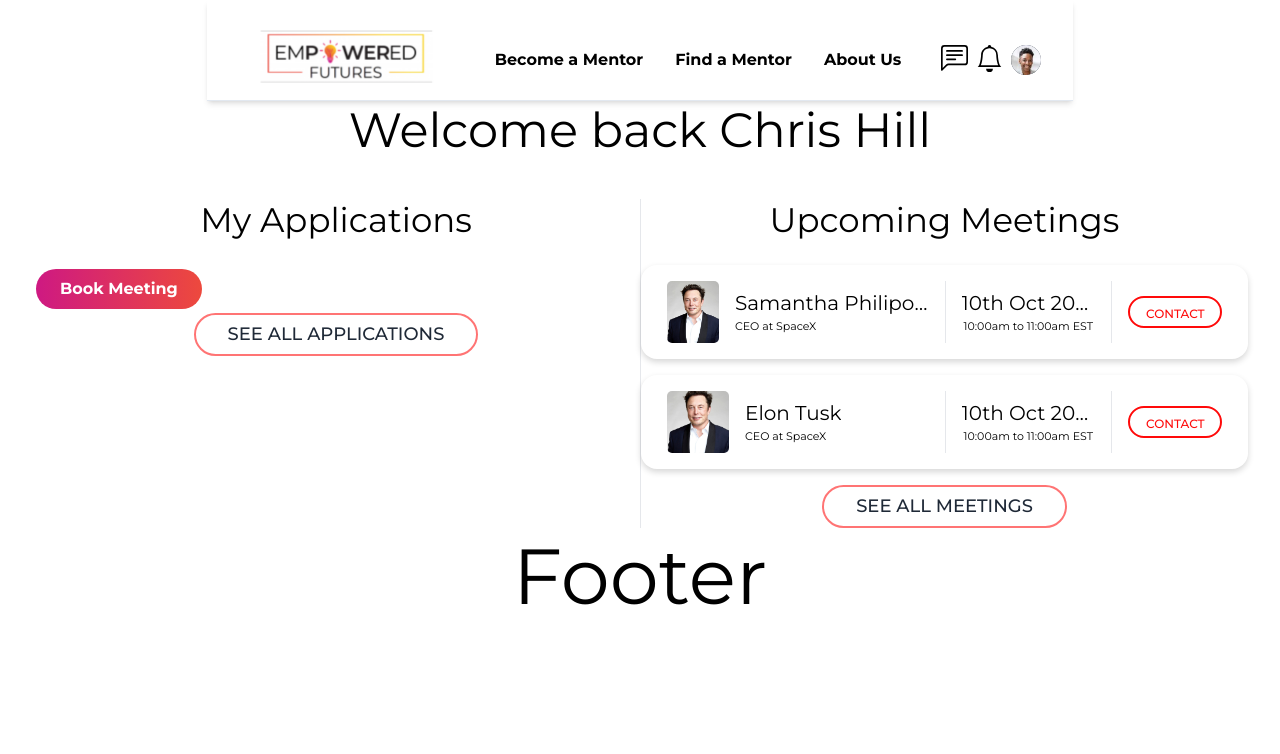
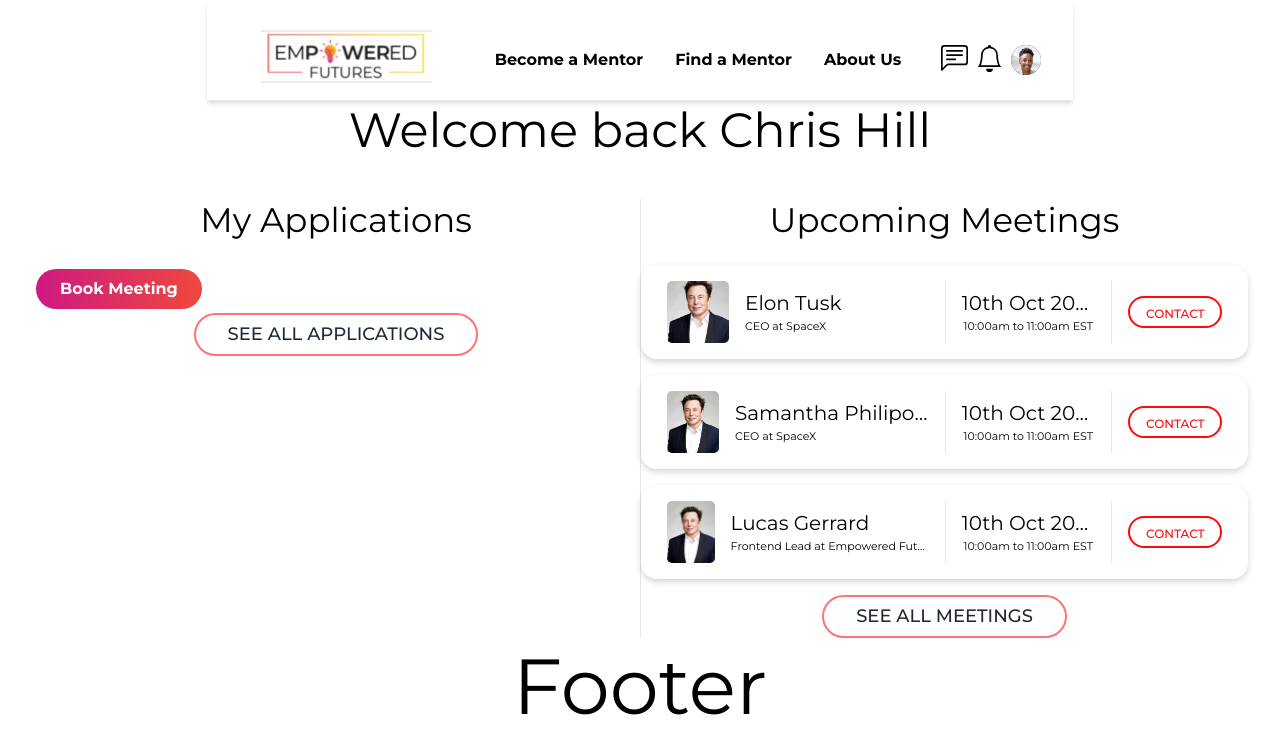
Before and after one commit to JasonXB/EF_Clone, a Next.js app: page /mentee in a window 1280 px wide. Shown: the top 754 px of the page. Built offline with nearby package versions, Linux system fonts and the light colour scheme; what tw-elements would draw is missing.

Commit message:
Added alt text in case no meetings are scheduled

```diff
--- a/pages/mentee/index.tsx
+++ b/pages/mentee/index.tsx
@@ -11,7 +11,7 @@ There are 3 possible status values for application status
 3) Application Sent (Assumption**)
 If this assumption is incorrect, contact Jason B for a hotfix
 */
-
+interface meetingLi { mentorName: string; mentorPosition: string; date: string; time: string; } // prettier-ignore
 export default function index() {
   //! The number of applications must range from 0 to 3max
   //! Render a visual for no applications or meetings yet (test out)
@@ -20,14 +20,20 @@ export default function index() {
     username: 'Chris Hill',
     meetings: [
       {
+        mentorName: 'Elon Tusk',
+        mentorPosition: 'CEO at SpaceX',
+        date: '10th Oct 2022',
+        time: '10:00am to 11:00am EST',
+      },
+      {
         mentorName: 'Samantha Philipopulous',
         mentorPosition: 'CEO at SpaceX',
         date: '10th Oct 2022',
         time: '10:00am to 11:00am EST',
       },
       {
-        mentorName: 'Elon Tusk',
-        mentorPosition: 'CEO at SpaceX',
+        mentorName: 'Lucas Gerrard',
+        mentorPosition: 'Frontend Lead at Empowered Futures Encorporated',
         date: '10th Oct 2022',
         time: '10:00am to 11:00am EST',
       },
@@ -66,7 +72,8 @@ export default function index() {
         <div className="">
           <h4 className="text-center mb-6">Upcoming Meetings</h4>
           <ul>
-            {mock.meetings.map((el, i: number) => {
+            {mock.meetings.length > 0 ? (
+              mock.meetings.map((el: meetingLi, i: number) => {
                 return (
                   <MeetingListItem
                     key={i}
@@ -76,7 +83,10 @@ export default function index() {
                     time={el.time}
                   />
                 );
-            })}
+              })
+            ) : (
+              <h6 className="text-center mb-5">No meetings planned!</h6>
+            )}
           </ul>
           <OutlinedButton text="See all meetings" onClick={() => {}} />
         </div>
@@ -132,4 +142,3 @@ function MeetingListItem(props: meetingLi) {
     </li>
   );
 }
-interface meetingLi { mentorName: string; mentorPosition: string; date: string; time: string; } // prettier-ignore
```
Lines whose indentation alone changed are shown as unchanged.
